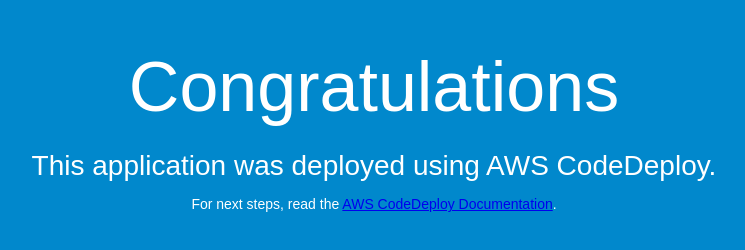
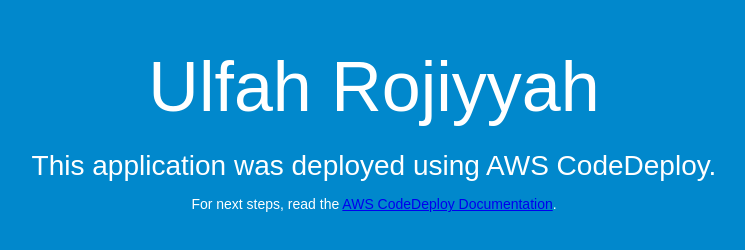
Before and after one commit to Ulfahrojiyyah/ulfahdepo, a plain HTML site: page index.html in a window 1280 px wide. Shown: the whole page, without its empty margins (266-1011 px from the left). Drawn offline with Linux system fonts and the light colour scheme.

Commit message:
Added sample app

```diff
--- a/index.html
+++ b/index.html
@@ -26,7 +26,7 @@
 </head>
 <body>
   <div align="center">
-    <h1>Congratulations</h1>
+    <h1>Ulfah Rojiyyah</h1>
     <h2>This application was deployed using AWS CodeDeploy.</h2>
     <p>For next steps, read the <a href="http://aws.amazon.com/documentation/codedeploy">AWS CodeDeploy Documentation</a>.</p>
   </div>
```
